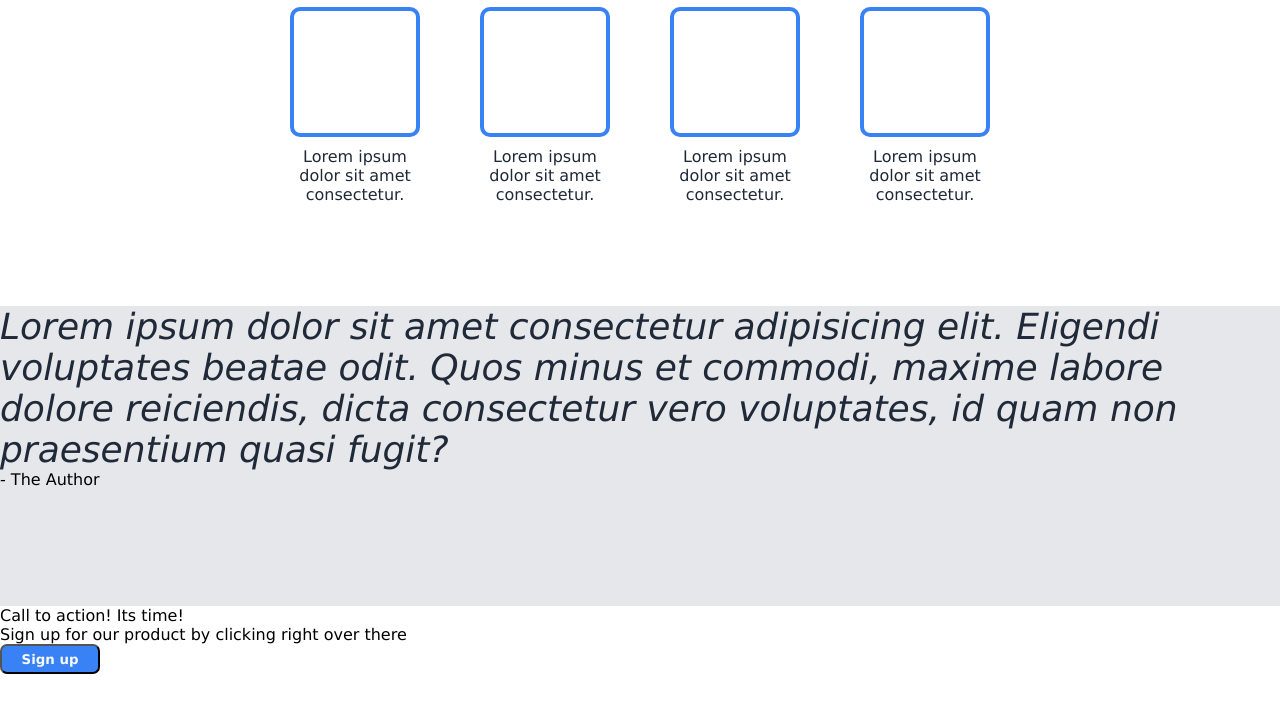
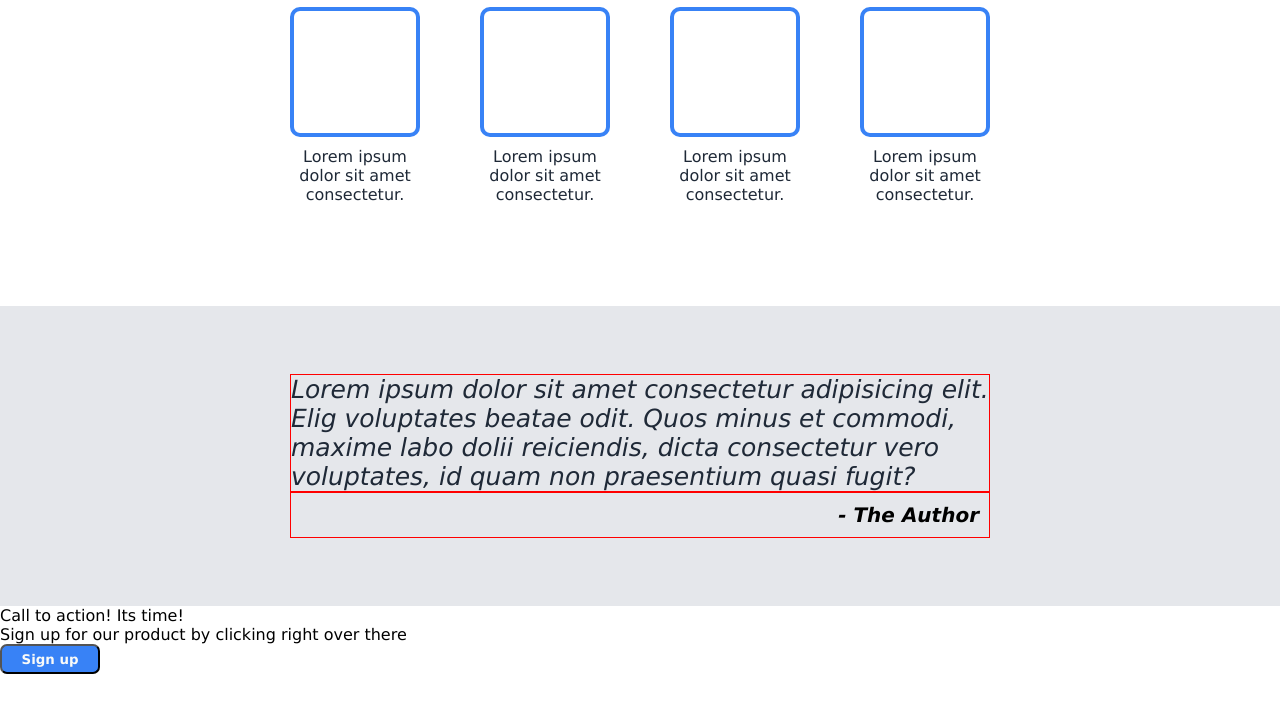
Before and after one commit to agile-learning-institute/member-moses-landing-page-project, a plain HTML site: page index.html in a window 1280 px wide. Shown: the part 544-1256 px from the top of the page. Drawn offline with Linux system fonts and the light colour scheme.

Commit message:
Add styling to section-03

```diff
--- a/index.html
+++ b/index.html
@@ -60,8 +60,8 @@
     <div class="section-03">
       <div class="quote-cont">
         <div class="quote">
-          Lorem ipsum dolor sit amet consectetur adipisicing elit. Eligendi
-          voluptates beatae odit. Quos minus et commodi, maxime labore dolore
+          Lorem ipsum dolor sit amet consectetur adipisicing elit. Elig
+          voluptates beatae odit. Quos minus et commodi, maxime labo dolii
           reiciendis, dicta consectetur vero voluptates, id quam non praesentium
           quasi fugit?
         </div>
--- a/styles.css
+++ b/styles.css
@@ -134,6 +134,31 @@ button {
 .section-03 {
   height: 300px;
   background-color: #e5e7eb;
+  display: flex;
+  justify-content: center;
+  align-items: center;
+}
+
+.quote-cont {
+  width: 700px;
+}
+
+.quote {
+  border: 1px solid red;
+  color: #1f2937;
+  font-size: 25px;
+  font-style: italic;
+  font-weight: lighter;
+}
+
+.author {
+  border: 1px solid red;
+  font-size: 20px;
+  font-weight: bolder;
+  font-style: italic;
+  display: flex;
+  justify-content: flex-end;
+  padding: 10px;
 }
 
 .section-04 {
@@ -144,10 +169,3 @@ button {
   height: 50px;
   background-color: #1f2937;
 }
-
-.quote {
-  color: #1f2937;
-  font-size: 36px;
-  font-style: italic;
-  font-weight: lighter;
-}
```
